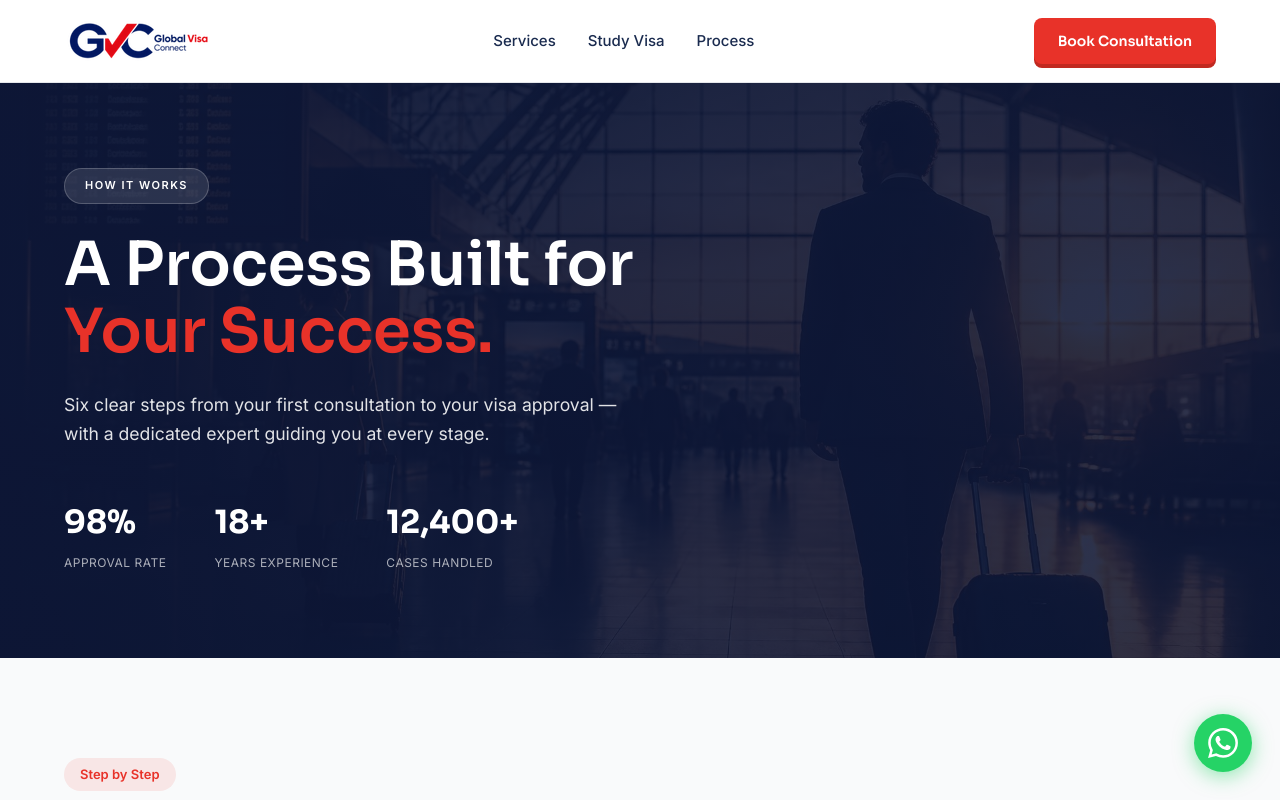
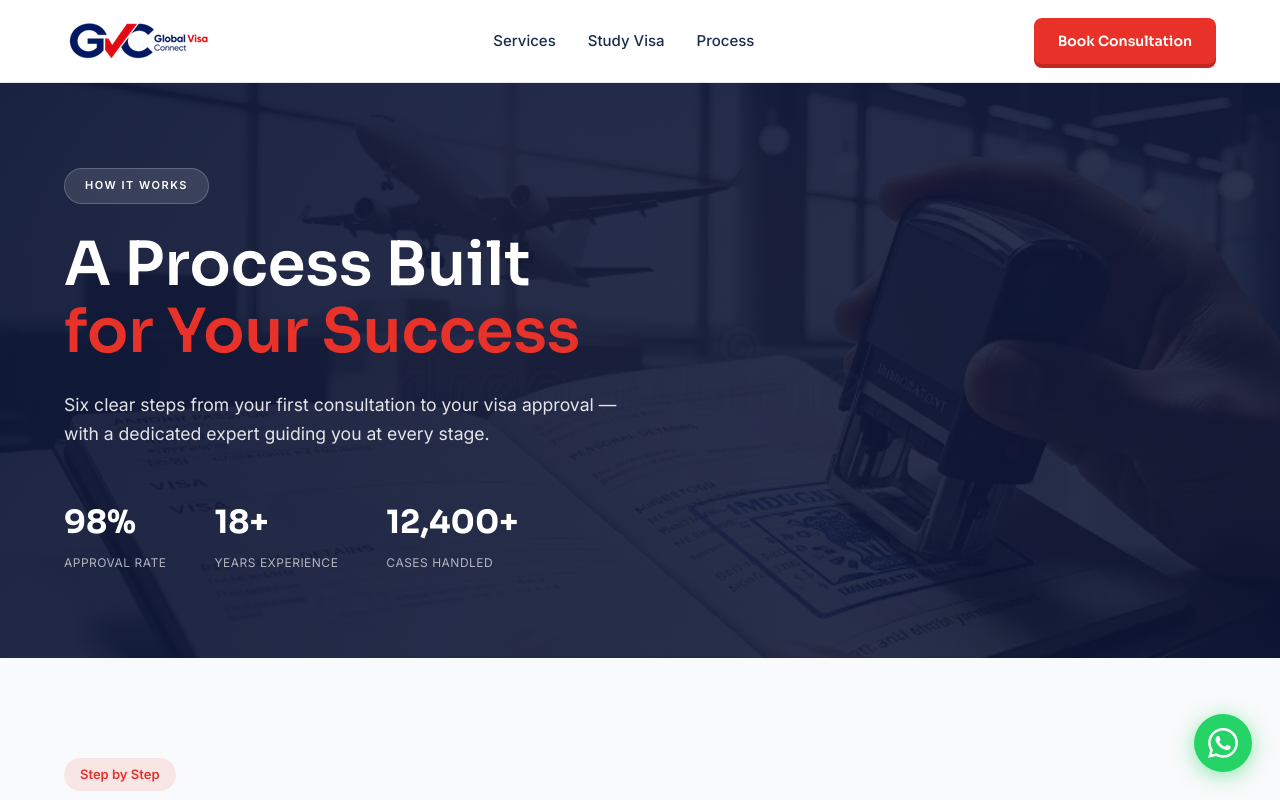
Before and after one commit to SocialThekaAccess/GVGlobalVisaconnect, a React (Vite) app: page /process in a window 1280 px wide. Shown: the top 800 px of the page. Built offline with nearby package versions, Linux system fonts and the light colour scheme.

Commit message:
Remove punctuation from all hero headings, clean 2-line format

```diff
--- a/src/Components/AboutUs.jsx
+++ b/src/Components/AboutUs.jsx
@@ -89,7 +89,7 @@ function AboutUs() {
         <div className="au-hero-overlay" />
         <div className="au-container au-hero-content">
           <span className="au-badge">ABOUT US</span>
-          <h1>Trusted by Thousands.<br /><span>Built on Integrity.</span></h1>
+          <h1>Trusted by Thousands<br /><span>Built on Integrity</span></h1>
           <p>
             Since 2008, Global Visa Connect has helped over 12,400 students,
             professionals and families build their futures abroad — with honesty,
--- a/src/Components/Contact.jsx
+++ b/src/Components/Contact.jsx
@@ -47,7 +47,7 @@ function Contact() {
         <div className="ct-hero-overlay" />
         <div className="ct-container ct-hero-content">
           <span className="ct-badge">GET IN TOUCH</span>
-          <h1>Let's Start Your<br /><span>Immigration Journey.</span></h1>
+          <h1>Let's Start Your<br /><span>Immigration Journey</span></h1>
           <p>Book a free consultation with our certified immigration experts — no pressure, just honest advice.</p>
           <div className="ct-hero-trust">
             <div className="ct-trust-item">⭐ 4.9/5 from 2,100+ clients</div>
--- a/src/Components/HomePage.jsx
+++ b/src/Components/HomePage.jsx
@@ -138,7 +138,7 @@ function HomePage() {
         <div className="container hero-content">
           <div className="hero-text">
             <span className="badge-hero">LICENSED IMMIGRATION CONSULTANTS SINCE 2008</span>
-            <h1>Your global future, <span className="highlight">expertly navigated.</span></h1>
+            <h1>Your global future<br /><span className="highlight">expertly navigated</span></h1>
             <p>Global Visa Connect guides students, professionals and families through study, work and residency pathways in over 40 countries — with a process built on precision, transparency and genuine care.</p>
             <div className="hero-buttons">
               <a href="#contact" className="btn btn-primary btn-lg">Book a Consultation →</a>
--- a/src/Components/Process.css
+++ b/src/Components/Process.css
@@ -83,7 +83,9 @@
   min-height: 72vh;
   display: flex;
   align-items: center;
-  background: url('../assets/HerosectionImg.png') center / cover no-repeat;
+  background-size: cover;
+  background-position: center;
+  background-repeat: no-repeat;
   margin-top: 82px;
 }
 
--- a/src/Components/Process.jsx
+++ b/src/Components/Process.jsx
@@ -1,4 +1,5 @@
 import { Helmet } from 'react-helmet-async'
+import processImg from '../assets/Process.png'
 import './Process.css'
 
 const stages = [
@@ -64,11 +65,11 @@ function Process() {
       </Helmet>
 
       {/* Hero */}
-      <section className="pr-hero">
+      <section className="pr-hero" style={{ backgroundImage: `url(${processImg})` }}>
         <div className="pr-hero-overlay" />
         <div className="pr-container pr-hero-content">
           <span className="pr-badge">HOW IT WORKS</span>
-          <h1>A Process Built for<br /><span>Your Success.</span></h1>
+          <h1>A Process Built<br /><span>for Your Success</span></h1>
           <p>
             Six clear steps from your first consultation to your visa approval —
             with a dedicated expert guiding you at every stage.
--- a/src/Components/Service.jsx
+++ b/src/Components/Service.jsx
@@ -97,7 +97,7 @@ function Service() {
         <div className="sr-hero-overlay" />
         <div className="sr-container sr-hero-content">
           <span className="sr-badge">OUR SERVICES</span>
-          <h1>Complete Immigration<br /><span>Solutions, All in One Place.</span></h1>
+          <h1>Complete Immigration<br /><span>Solutions All in One Place</span></h1>
           <p>
             From student permits to permanent residency — we offer end-to-end
             immigration services across every major category and destination.
--- a/src/Components/StudyVisa.jsx
+++ b/src/Components/StudyVisa.jsx
@@ -100,7 +100,7 @@ function StudyVisa() {
         <div className="sv-hero-overlay" />
         <div className="sv-container sv-hero-content">
           <span className="sv-badge">STUDENT VISA SERVICES</span>
-          <h1>Study Abroad.<br /><span>Your Future Starts Here.</span></h1>
+          <h1>Study Abroad<br /><span>Your Future Starts Here</span></h1>
           <p>
             From university selection to visa approval — we handle every step so
             you can focus on choosing where to build your future.
```
